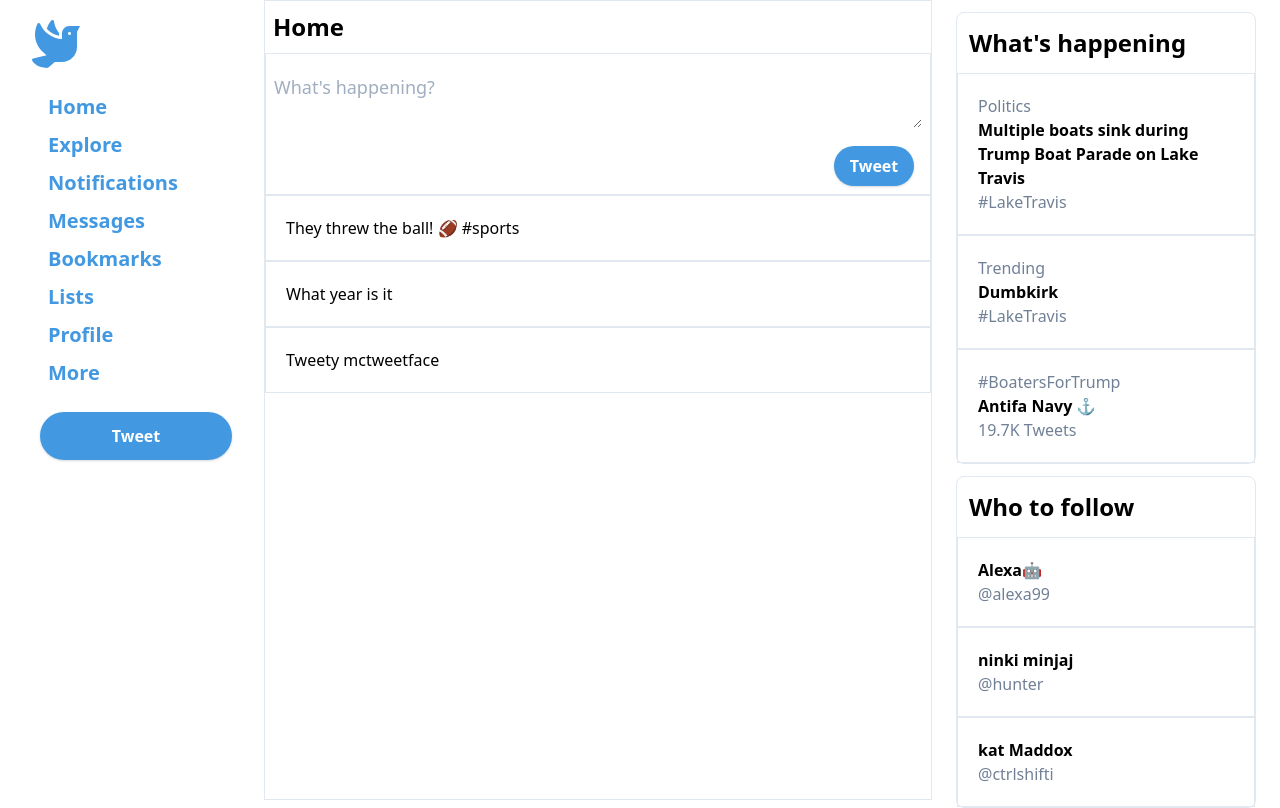
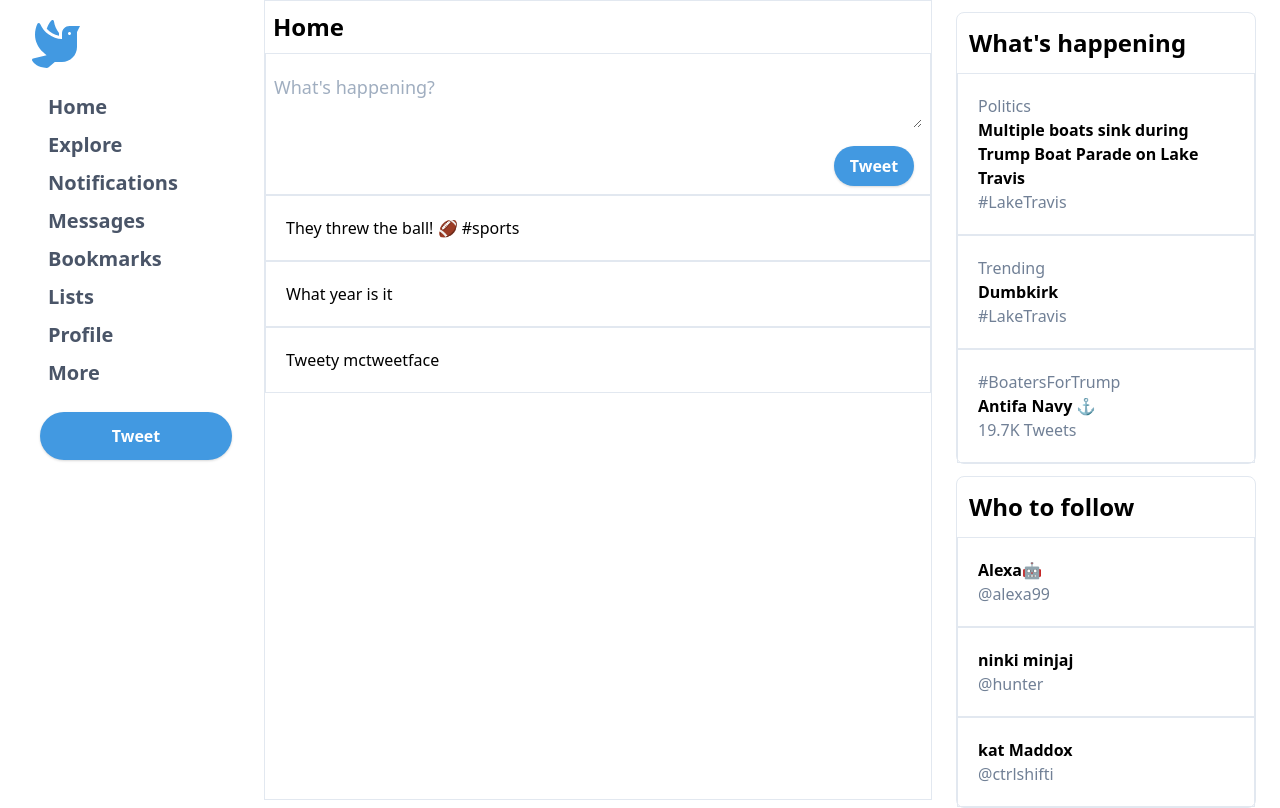
Before and after one commit to danielrobertson/twitter-clone, a Next.js app: page / in a window 1280 px wide. Built offline with nearby package versions, Linux system fonts and the light colour scheme.

Commit message:
nav link colors

```diff
--- a/components/nav.js
+++ b/components/nav.js
@@ -24,7 +24,7 @@
         {navigations.map((n) => (
           <li className="text-xl py-1">
             <Link href={n.href}>
-              <a className="font-semibold text-blue-500 no-underline">
+              <a className="font-semibold text-gray-700 no-underline">
                 {n.label}
               </a>
             </Link>
```
